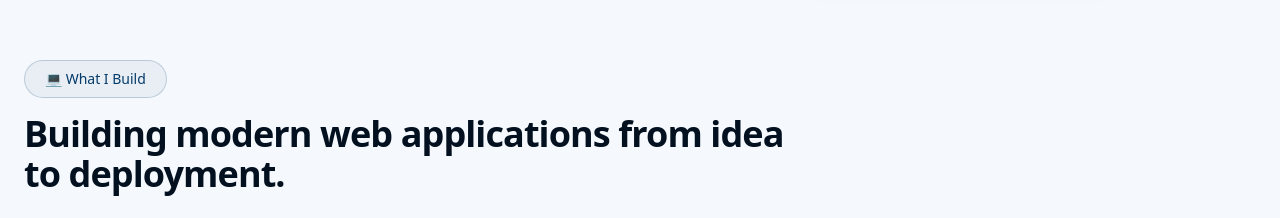
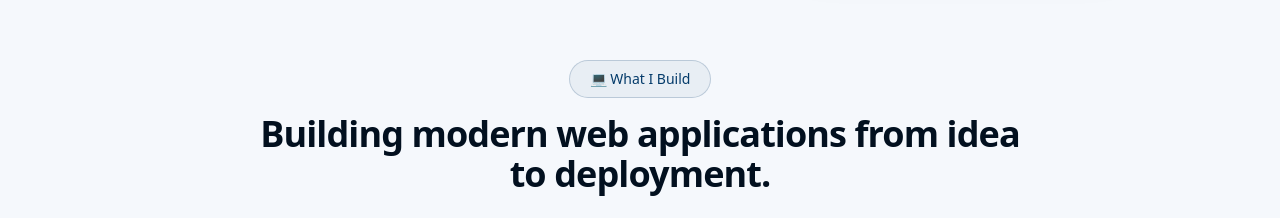
Before and after one commit to theshahzaib-dev/theshahzaib-dev, a Next.js app: page / in a window 1280 px wide. Shown: the part 575-793 px from the top of the page. Built offline with nearby package versions, Linux system fonts and the light colour scheme.

Commit message:
center true bydefault

```diff
--- a/components/TitleSection.tsx
+++ b/components/TitleSection.tsx
@@ -17,7 +17,7 @@ interface TitleSectionProps {
 const TitleSection = ({
   sectionVariant,
   buttons = false,
-  center = false,
+  center = true,
   hero = false,
   title = "Let's Build Something Amazing Together",
   subTitle = "📬 Contact Me",
```
